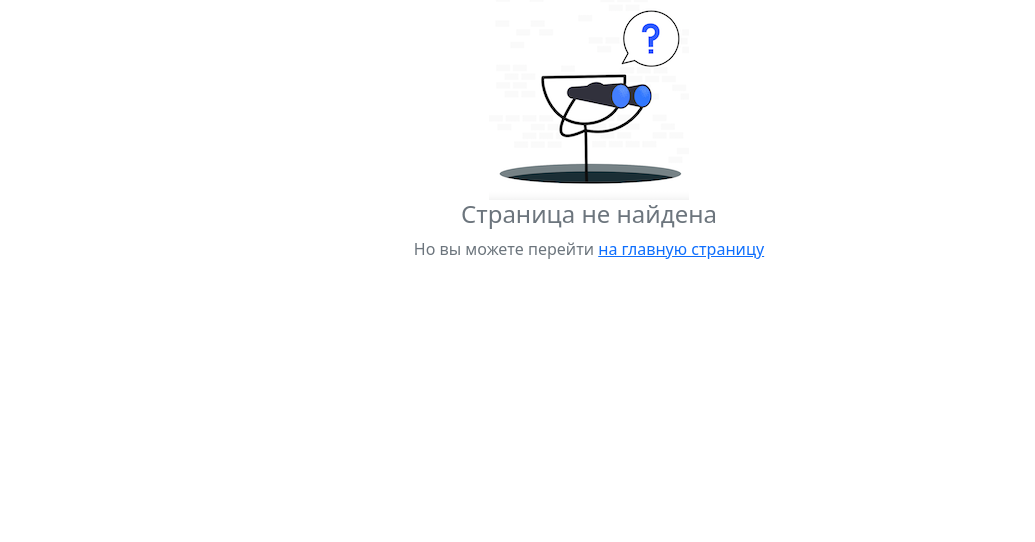
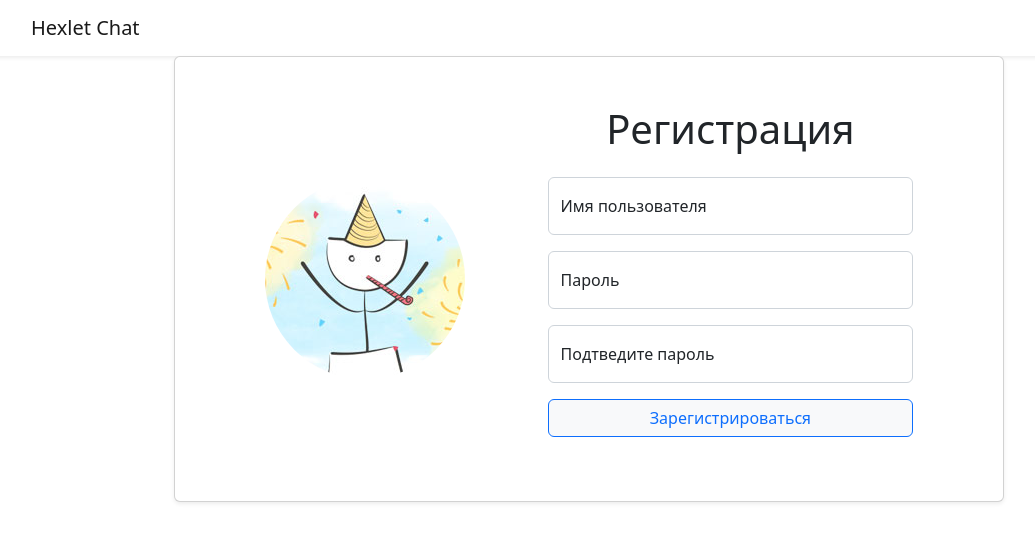
Before and after one commit to Tatiana-Popova/frontend-project-12, a React (Create React App) app in the folder frontend/: page /signup in a window 1280 px wide. Shown: the top 542 px of the page, without its empty margins (51-1086 px from the left). Built offline with nearby package versions, Linux system fonts and the light colour scheme; no server answers.

Commit message:
relized sign up form functionality, header, logout button, refactored components to react-bootstrap style

```diff
--- a/frontend/src/components/App.jsx
+++ b/frontend/src/components/App.jsx
@@ -2,6 +2,7 @@ import React, { useState } from "react";
 import LoginForm from "./LoginForm.jsx";
 import Chat from "./Chat.jsx"
 import NotFound from "./notFound.jsx";
+import NavBar from "./NavBar.jsx";
 import {
   BrowserRouter as Router,
   Routes,
@@ -10,10 +11,14 @@ import {
   useLocation,
 } from "react-router-dom";
 import AuthContext from '../contexts/index.jsx';
-import { useDispatch } from "react-redux";
+import { useDispatch, useSelector } from "react-redux";
+import SocketContext from "../contexts/SocketContext.jsx";
+import { Link } from 'react-router-dom';
+import { actions as messageActions } from '../slices/messageSlice';
+import SignUpForm from "./SignUpForm.jsx";
+import { Button, Container, Navbar } from "react-bootstrap";
 import { fetchInitialData } from "./Chat.jsx";
-import SocketContext from "../contexts/SocketContext.jsx";
-import { actions as messageActions } from '../slices/messageSlice';
+import useAuth from "../hooks/index.jsx";
 
 const AuthProvider = ({ children }) => {
   const [loggedIn, setLoggedIn] = useState(false);
@@ -28,13 +33,16 @@ const AuthProvider = ({ children }) => {
     </AuthContext.Provider>
   );
 };
+
 const PrivateRoute = ({ children }) => {
+  const auth = useAuth();
   const hasToken = localStorage.getItem('userId');
   const location = useLocation();
   return (
     hasToken ? children : <Navigate to="/login" state={{ from: location }} />
   );
 };
+
 const SocketProvider = ({socket, children}) => {
   const dispatch = useDispatch();
   const emitMessage = (params) => {
@@ -73,13 +81,12 @@ const SocketProvider = ({socket, children}) => {
 };
 
 const App = ({socket}) => {
-  const dispatch = useDispatch();
-  dispatch(fetchInitialData());
-
   return (
     <SocketProvider socket={socket}>
       <AuthProvider>
         <Router>
+          <div className="d-flex flex-column h-100">
+            <NavBar/>
             <Routes>
               <Route
                 path="/"
@@ -91,7 +98,9 @@ const App = ({socket}) => {
               />
               <Route path="/login" element={<LoginForm />} />
               <Route path="*" element={<NotFound />} />
+              <Route path="/signup" element={<SignUpForm />}/>
             </Routes>
+          </div>
         </Router>
       </AuthProvider>
     </SocketProvider>
--- a/frontend/src/components/Chat.jsx
+++ b/frontend/src/components/Chat.jsx
@@ -4,6 +4,10 @@ import Messages from "./chatComponents/Messages.jsx";
 import { createAsyncThunk } from '@reduxjs/toolkit';
 import routes from "../routes.js";
 import axios from "axios";
+import useAuth from "../hooks/index.jsx";
+import { useNavigate, Navigate } from "react-router-dom";
+import { useDispatch, useSelector } from "react-redux";
+import { Container, Row } from "react-bootstrap";
 
 const getAuthHeader = () => {
   const userId = JSON.parse(localStorage.getItem('userId'));
@@ -22,13 +26,15 @@ export const fetchInitialData = createAsyncThunk(
 );
 
 const Chat = (socket) => {
+  const dispatch = useDispatch();
+  dispatch(fetchInitialData());
   return (
-    <div className="container h-100 my-4 overflow-hidden rounded shadow">
-       <div className="row bg-white flex-md-row" style={{height: '90vh'}}>
-      <Channels />
-      <Messages value={socket}/>
-    </div>
-    </div>
+    <Container className="h-100 my-4 overflow-hidden rounded shadow">
+      <Row className="bg-white flex-md-row" style={{height: '85vh'}}>
+        <Channels />
+        <Messages value={socket}/>
+      </Row>
+    </Container>
   )
 }
 export default Chat;
--- a/frontend/src/components/LoginForm.jsx
+++ b/frontend/src/components/LoginForm.jsx
@@ -1,8 +1,8 @@
-import React, { useState, useRef} from "react";
+import React, {useRef} from "react";
 import { useFormik } from 'formik';
 import * as yup from 'yup';
 import avatar from '../assets/avatar.jpg';
-import { Form, Button, Image } from 'react-bootstrap';
+import { Form, Button, Image, Container, Row, Col, Card } from 'react-bootstrap';
 import useAuth from '../hooks/index.jsx';
 import axios from "axios";
 import { useNavigate } from 'react-router-dom';
@@ -13,7 +13,6 @@ const LoginForm = () => {
   const auth = useAuth();
   const navigate = useNavigate();
   const inputRef = useRef();
-  const [authFailed, setAuthFailed] = useState(false);
   const formik = useFormik({
     initialValues: {
       username: '',
@@ -24,19 +23,16 @@ const LoginForm = () => {
       password: yup.string().required(),
     }),
     onSubmit: async(values) => {
-      setAuthFailed(false);
       const { username, password } = values;
       try {
         const res = await axios.post(routes.loginPath(), { username, password });
-        auth.logIn();
         localStorage.clear();
         localStorage.setItem('userId', JSON.stringify(res.data));
-
         auth.logIn();
         navigate('/');
       } catch (err) {
         if (axios.isAxiosError(err) || err.response.status === 401) {
-          setAuthFailed(true);
+          formik.errors.password = 'Неверные имя пользователя или пароль';
           inputRef.current.select();
           return;
         }
@@ -46,13 +42,15 @@ const LoginForm = () => {
   })
 
   return (
-    <div className="col-12 col-md-8 col-xxl-6">
-    <div className="card shadow-sm">
-      <div className="card-body row p-5">
-        <div className="col-12 col-md-6 d-flex align-items-center justify-content-center">
+    <Container fluid className="h-100">
+      <Row className="justify-content-center align-content-center h-100">
+        <Col md={8} xxl={6}>
+          <Card className="shadow-sm">
+            <Card.Body className="row p-5">
+              <Col className="d-flex align-items-center justify-content-center">
                 <Image src={avatar} className="rounded-circle" alt="Войти"/>
-        </div>
-        <Form onSubmit={formik.handleSubmit} className="col-12 col-md-6 mt-3 mt-mb-0">
+              </Col>
+              <Col as={Form} md={6} mt={3} onSubmit={formik.handleSubmit} className="col-12 col-md-6 mt-3 mt-mb-0">
                 <fieldset disabled={formik.isSubmitting}>
                   <h1 className="text-center mb-4">Войти</h1>
                   <Form.Group className="form-floating mb-3">
@@ -63,10 +61,10 @@ const LoginForm = () => {
                       placeholder="Ваш ник"
                       id="username"
                       className="form-control"
-                isInvalid={authFailed}
+                      isInvalid={formik.errors.username}
                       ref={inputRef}/>
                     <Form.Label className="form-label" htmlFor="username">Ваш ник</Form.Label>
-              {formik.errors.username && <div id="feedback">{formik.errors.username}</div>}
+                    {formik.errors.username && <div class="invalid-tooltip">{formik.errors.username}</div>}
                   </Form.Group>
                   <Form.Group className="form-floating mb-4">
                     <Form.Control
@@ -74,26 +72,28 @@ const LoginForm = () => {
                       onChange={formik.handleChange}
                       onBlur={formik.handleBlur}
                       placeholder="Пароль"
+                      autocomplete="on"
                       type="password"
                       id="password"
-                isInvalid={authFailed}
+                      isInvalid={formik.errors.password}
                       className="form-control"/>
                     <Form.Label className="form-label" htmlFor="password">Пароль</Form.Label>
-              {formik.errors.password && <div id="feedback">{formik.errors.password}</div>}
-              <Form.Control.Feedback type="invalid">the username or password is incorrect</Form.Control.Feedback>
+                    {formik.errors.password && <div class="invalid-tooltip">{formik.errors.password}</div>}
                   </Form.Group>
-            <Button type="Submit" className="w-100 mb-3 btn btn-outline-primary">Войти</Button>
+                  <Button type="Submit" className="w-100 mb-3 btn-outline-primary btn-light">Войти</Button>
                 </fieldset>
-        </Form>
-      </div>
-      <div className="card-footer p-4">
+              </Col>
+            </Card.Body>
+            <Card.Footer className="p-4">
               <div className="text-center">
                 <span>Нет аккаунта?</span>
                 <a href="/signup">Регистрация</a>
               </div>
-      </div>
-    </div>
-  </div>
+            </Card.Footer>
+          </Card>
+        </Col>
+      </Row>
+    </Container>
   )
 }
 
--- /dev/null
+++ b/frontend/src/components/NavBar.jsx
@@ -0,0 +1,21 @@
+import React from "react";
+import { Container, Navbar, Button } from "react-bootstrap";
+import { useNavigate } from "react-router-dom";
+import useAuth from "../hooks";
+
+const NavBar = () => {
+  const hasToken = localStorage.getItem('userId');
+  const auth = useAuth();
+  const navigate = useNavigate();
+  console.log('auth', auth);
+  return (
+    <Navbar className="shadow-sm navbar-expand-lg navbar-light bg-white">
+      <Container>
+        <Navbar.Brand href="/">Hexlet Chat</Navbar.Brand>
+        {hasToken && <Button className="btn-primary" onClick={()=>{auth.logOut(); navigate('/login')}}>Выйти</Button>}
+      </Container>
+    </Navbar>
+  )
+};
+
+export default NavBar;
--- /dev/null
+++ b/frontend/src/components/SignUpForm.jsx
@@ -0,0 +1,116 @@
+import { useFormik } from "formik";
+import React, { useState } from "react";
+import { Form, Button, Image, Container, Col, Row, Card } from 'react-bootstrap';
+import avatar_1 from '../assets/avatar_1.jpg';
+import * as yup from 'yup';
+import routes from "../routes";
+import axios from 'axios';
+import useAuth from "../hooks";
+import { useNavigate } from 'react-router-dom';
+
+const SignUpForm = () => {
+  const [firstPassword, setFirstPassword] = useState('');
+  const navigate = useNavigate();
+  const auth = useAuth();
+  const formik = useFormik({
+    initialValues: {
+      userName: '',
+      password: '',
+      passwordСonfirmation: '',
+    },
+    validationSchema: yup.object({
+      userName: yup.string().required('Обязательное поле').min(3, 'От 3 до 20 символов').max(20, 'От 3 до 20 символов'),
+      password: yup.string().required('Обязательное поле').min(6, 'Не менее 6 символов'),
+      passwordConfirmation: yup
+        .string()
+        .required('Обязательное поле')
+        .test('passwordsMatch', 'Пароли должны совпадать', (value) => {
+        return (value === firstPassword)
+      })
+    }),
+    onSubmit: async(values) => {
+      try {
+        await axios.post(routes.signUp(), { username: values.userName, password: values.password});
+
+        const loginRes = await axios.post(routes.loginPath(), { username: values.userName, password: values.password});
+        localStorage.clear();
+        localStorage.setItem('userId', JSON.stringify(loginRes.data));
+        auth.logIn();
+        navigate('/');
+      }
+      catch (error) {
+        console.log(error)
+        if (error.response.status === 409) {
+         formik.errors.userName = 'Такой пользователь уже существует';
+        }
+      };
+    }
+  })
+  return (
+    <Container fluid className="h-100">
+      <Row className="justify-content-center align-content-center h-100">
+        <Col md={8} xxl={6}>
+          <Card className="shadow-sm">
+            <Card.Body className="d-flex flex-column flex-md-row justify-content-around align-items-center p-5">
+              <div>
+                <Image src={avatar_1} className="rounded-circle" alt="Регистрация"/>
+              </div>
+              <Form onSubmit={formik.handleSubmit} className="w-50">
+                <fieldset disabled={formik.isSubmitting}>
+                  <h1 className="text-center mb-4">Регистрация</h1>
+                  <Form.Group className="form-floating mb-3">
+                    <Form.Control
+                      value={formik.values.userName}
+                      placeholder="Имя пользователя"
+                      id="userName"
+                      isInvalid={formik.errors.userName}
+                      onChange={formik.handleChange}
+                      onBlur={formik.handleBlur}>
+                    </Form.Control>
+                    <Form.Label htmlFor="userName">Имя пользователя</Form.Label>
+                    {formik.errors.userName && <div class="invalid-tooltip">{formik.errors.userName}</div>}
+                  </Form.Group>
+                  <Form.Group className="form-floating mb-3">
+                    <Form.Control
+                      type="password"
+                      value={formik.values.password}
+                      placeholder="Пароль"
+                      id="password"
+                      autocomplete="on"
+                      isInvalid={formik.errors.password}
+                      onChange = {(e) => {
+                        setFirstPassword(e.target.value);
+                        formik.handleChange(e)
+                        }
+                      }
+                      onBlur={formik.handleBlur}>
+                    </Form.Control>
+                    <Form.Label htmlFor="userName">Пароль</Form.Label>
+                    {formik.errors.password && <div class="invalid-tooltip">{formik.errors.password}</div>}
+                  </Form.Group>
+                  <Form.Group className="form-floating mb-3">
+                    <Form.Control
+                      type="password"
+                      value={formik.values.passwordConfirmation}
+                      placeholder="Подтвердите пароль"
+                      id="passwordConfirmation"
+                      autocomplete="on"
+                      isInvalid={formik.errors.passwordConfirmation}
+                      onChange={formik.handleChange}
+                      onBlur={formik.handleBlur}>
+                    </Form.Control>
+                    <Form.Label htmlFor="userName">Подтведите пароль</Form.Label>
+                    {formik.errors.passwordConfirmation && <div class="invalid-tooltip">{formik.errors.passwordConfirmation}</div>}
+                  </Form.Group>
+                  <Button type="Submit" className="w-100 mb-3 btn btn-outline-primary btn-light">Зарегистрироваться</Button>
+                </fieldset>
+              </Form>
+            </Card.Body>
+          </Card>
+        </Col>
+      </Row>
+    </Container>
+  )
+};
+
+export default SignUpForm;
--- a/frontend/src/components/chatComponents/Channels.jsx
+++ b/frontend/src/components/chatComponents/Channels.jsx
@@ -3,9 +3,20 @@ import { useDispatch, useSelector } from 'react-redux';
 import cn from 'classnames';
 import {changeCurrentChannel} from '../../slices/channelSlice';
 import getModal from '../../modals/index.js';
-import { Dropdown, ButtonGroup, Button } from 'react-bootstrap'
+import { Dropdown, Button, Col, Nav } from 'react-bootstrap'
+import useAuth from "../../hooks";
+import { useNavigate } from "react-router-dom";
 
 const Channels = () => {
+  const auth = useAuth();
+  const navigate = useNavigate();
+  const channelState = useSelector((state) => state.channels);
+  const channelStateErrorCode = channelState.error?.code;
+  console.log(channelStateErrorCode);
+  if (channelStateErrorCode === 'ERR_BAD_REQUEST') {
+    auth.logOut();
+    navigate('/login');
+  }
   const dispatch = useDispatch();
   const [modalInfo, setModalInfo] = useState({ type: null, item: null });
   const hideModal = () => setModalInfo({ type: null, item: null });
@@ -21,24 +32,23 @@ const Channels = () => {
   const channels = useSelector((state) => {
     return (Object.values(state.channels.entities))
   });
-
   return (
-    <div className="col-4 col-md-2 border-end pt-5 px-0 bg-light">
+    <Col className="col-4 col-md-2 border-end pt-5 px-0 bg-light">
       <div className="d-flex justify-content-between mb-2 ps-4 pe-2">
         <span>Каналы</span>
-        <button
-          className="p-0 text-primary btn btn-group-vertical"
+        <Button
+          className="p-0 text-primary btn btn-group-vertical btn-light"
           onClick={ () => showModal('addingChannel') }>
-            +
-          </button>
+          +
+        </Button>
       </div>
-      <ul className="nav flex-column nav-pills nav-fill px-2">
+      <Nav className="flex-column nav-pills nav-fill px-2">
         {channels.map((channel) => {
           if (channel.removable) {
             return (
-              <li className="nav-item w-100">
+              <Nav.Item className="nav-item w-100">
                 <Dropdown className="d-flex dropdown btn-group">
-                  <Button className={cn('w-100', 'rounded-0', 'text-start', 'btn', 'text-truncate', {'btn-secondary': channel.isCurrent },  {'btn-light': !channel.isCurrent})} onClick={(e) => dispatch(changeCurrentChannel({reason: 'changing', channelIdToChange: channel.id}))}>
+                  <Button className={cn('w-100', 'rounded-0', 'text-start', {'btn-secondary': channel.isCurrent },  {'btn-light': !channel.isCurrent})} onClick={(e) => dispatch(changeCurrentChannel({reason: 'changing', channelIdToChange: channel.id}))}>
                     <span className="me-1">#</span>
                       {channel.name}
                     </Button>
@@ -48,25 +58,25 @@ const Channels = () => {
                     <Dropdown.Item onClick={ () => showModal('renamingChannel', channel) } eventKey="2">Переименовать</Dropdown.Item>
                   </Dropdown.Menu>
                 </Dropdown>
-              </li>
+              </Nav.Item>
             )
           } else {
               return (
-                <li className="nav-item w-100">
-                  <button type="button"
-                    className={cn('w-100', 'rounded-0', 'text-start', 'btn', 'text-truncate', {'btn-secondary': channel.isCurrent })}
+                <Nav.Item className="nav-item w-100">
+                  <Button type="button"
+                    className={cn('w-100', 'rounded-0', 'text-start', {'btn-secondary': channel.isCurrent },  {'btn-light': !channel.isCurrent})}
                     onClick={(e) => dispatch(changeCurrentChannel({reason: 'changing', channelIdToChange: channel.id}))}
                     >
                     <span className="me-1">#</span>
                     {channel.name}
-                  </button>
-                </li>
+                  </Button>
+                </Nav.Item>
               )
             }
-      })}
-      </ul>
+        })}
+      </Nav>
       { renderModal({ modalInfo, hideModal })}
-    </div>
+    </Col>
   )
 };
 
--- a/frontend/src/components/chatComponents/Messages.jsx
+++ b/frontend/src/components/chatComponents/Messages.jsx
@@ -1,4 +1,5 @@
 import React from "react";
+import { Col } from "react-bootstrap";
 import { useSelector } from 'react-redux';
 import NewMessageForm from "./NewMessageForm.jsx";
 
@@ -13,7 +14,7 @@ const Messages = (socket) => {
   const filteredMessages = messages.filter((message) => message.channelId === currentChannel.id)
 
   return (
-    <div className="col p-0 h-100">
+    <Col className="col p-0 h-100">
       <div className="d-flex flex-column h-100">
         <div className="bg-light mb-4 p-3 shadow-sm small">
           <p className="m-0">
@@ -36,7 +37,7 @@ const Messages = (socket) => {
           {currentChannel && <NewMessageForm currentChannel={currentChannel}/>}
         </div>
       </div>
-    </div>
+    </Col>
   )
 };
 
--- a/frontend/src/routes.js
+++ b/frontend/src/routes.js
@@ -3,6 +3,7 @@ const apiPath = '/api/v1';
 const routes = {
   loginPath: () => [apiPath, 'login'].join('/'),
   usersPath: () => [apiPath, 'data'].join('/'),
+  signUp: () => [apiPath, 'signup'].join('/',)
 };
 
 export default routes;
--- a/frontend/src/slices/channelSlice.js
+++ b/frontend/src/slices/channelSlice.js
@@ -29,6 +29,8 @@ const channelSlice = createSlice({
         state.error = null
       })
       .addCase(fetchInitialData.rejected, (state, action) => {
+        console.log('ОШИБОЧКА', action.error);
+
         state.loading = 'failed';
         state.error = action.error
       })
--- a/frontend/src/slices/messageSlice.js
+++ b/frontend/src/slices/messageSlice.js
@@ -1,6 +1,4 @@
 import { current, createAsyncThunk, createEntityAdapter, createSlice } from "@reduxjs/toolkit";
-import routes from "../routes";
-import axios from "axios";
 import { fetchInitialData } from "../components/Chat";
 
 const messagesAdapter = createEntityAdapter();
```
Also changed, not shown: 8 other files (tests, documents, lock files or other folders). Lines whose indentation alone changed are shown as unchanged.
